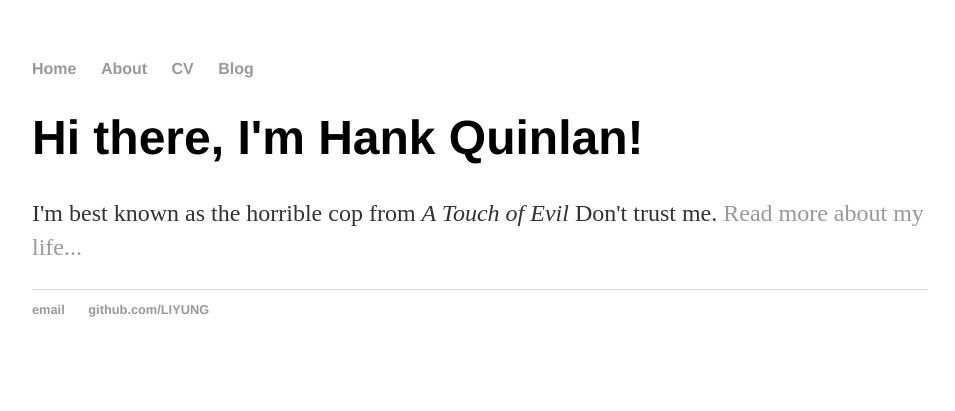
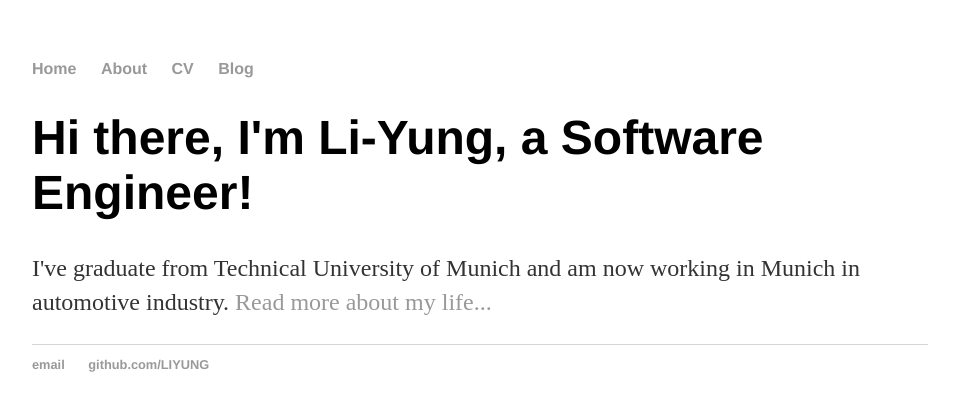
Before and after one commit to LIYUNG/LIYUNG.github.io, a Jekyll site: the page built from index.html, in a window 1280 px wide. Shown: the top 411 px of the page, without its empty margins (160-1115 px from the left). Built offline with Jekyll 4.4.1, drawn with Linux system fonts in a browser that asks for light colours.

Commit message:
Update index.html
change text

```diff
--- a/index.html
+++ b/index.html
@@ -3,6 +3,6 @@ layout: default
 title: Hank Quinlan, Horrible Cop
 ---
 <div class="blurb">
-	<h1>Hi there, I'm Hank Quinlan!</h1>
-	<p>I'm best known as the horrible cop from <em>A Touch of Evil</em> Don't trust me. <a href="/about">Read more about my life...</a></p>
+	<h1>Hi there, I'm Li-Yung, a Software Engineer!</h1>
+	<p>I've graduate from Technical University of Munich and am now working in Munich in automotive industry. <a href="/about">Read more about my life...</a></p>
 </div><!-- /.blurb -->
```
